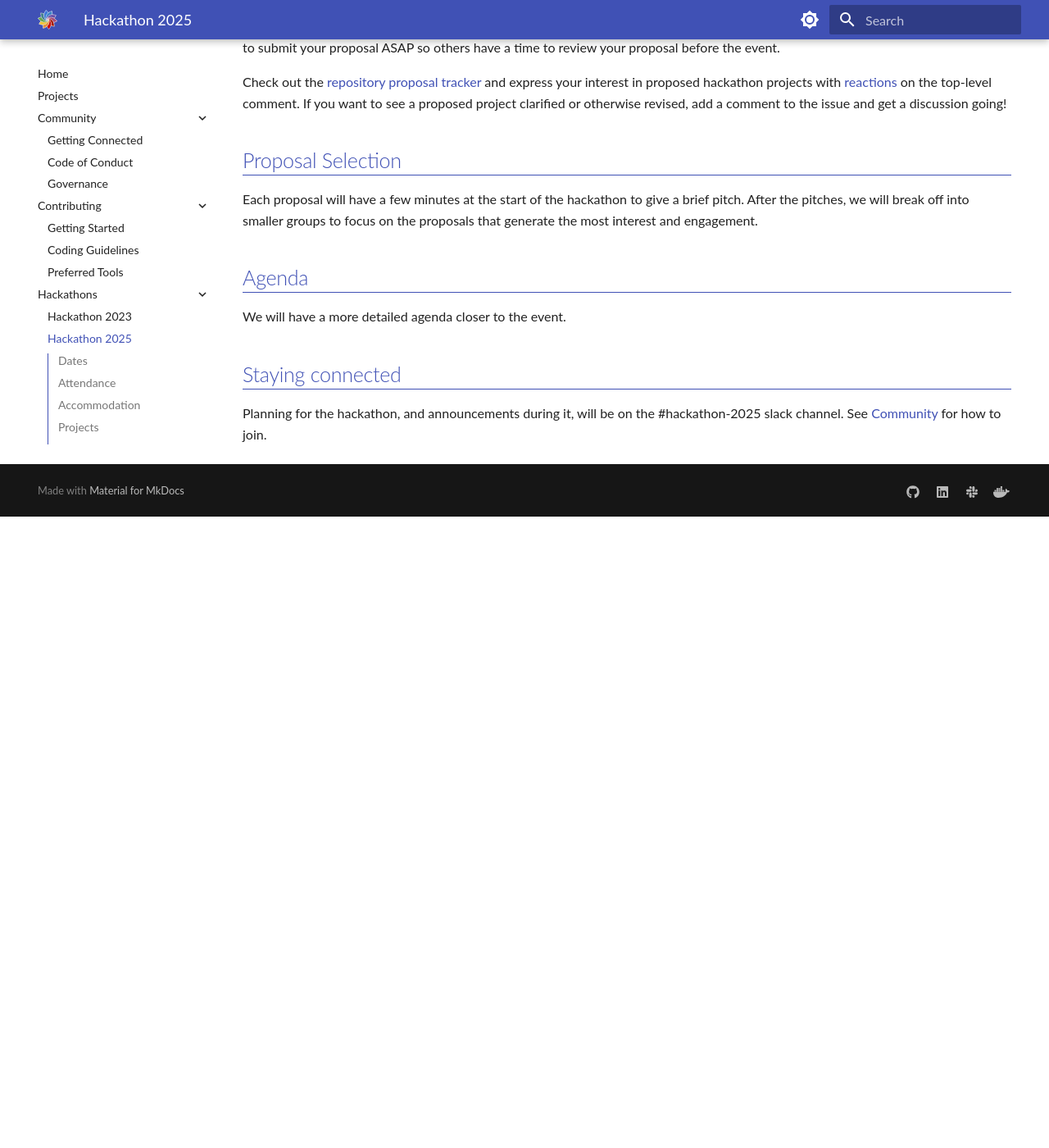
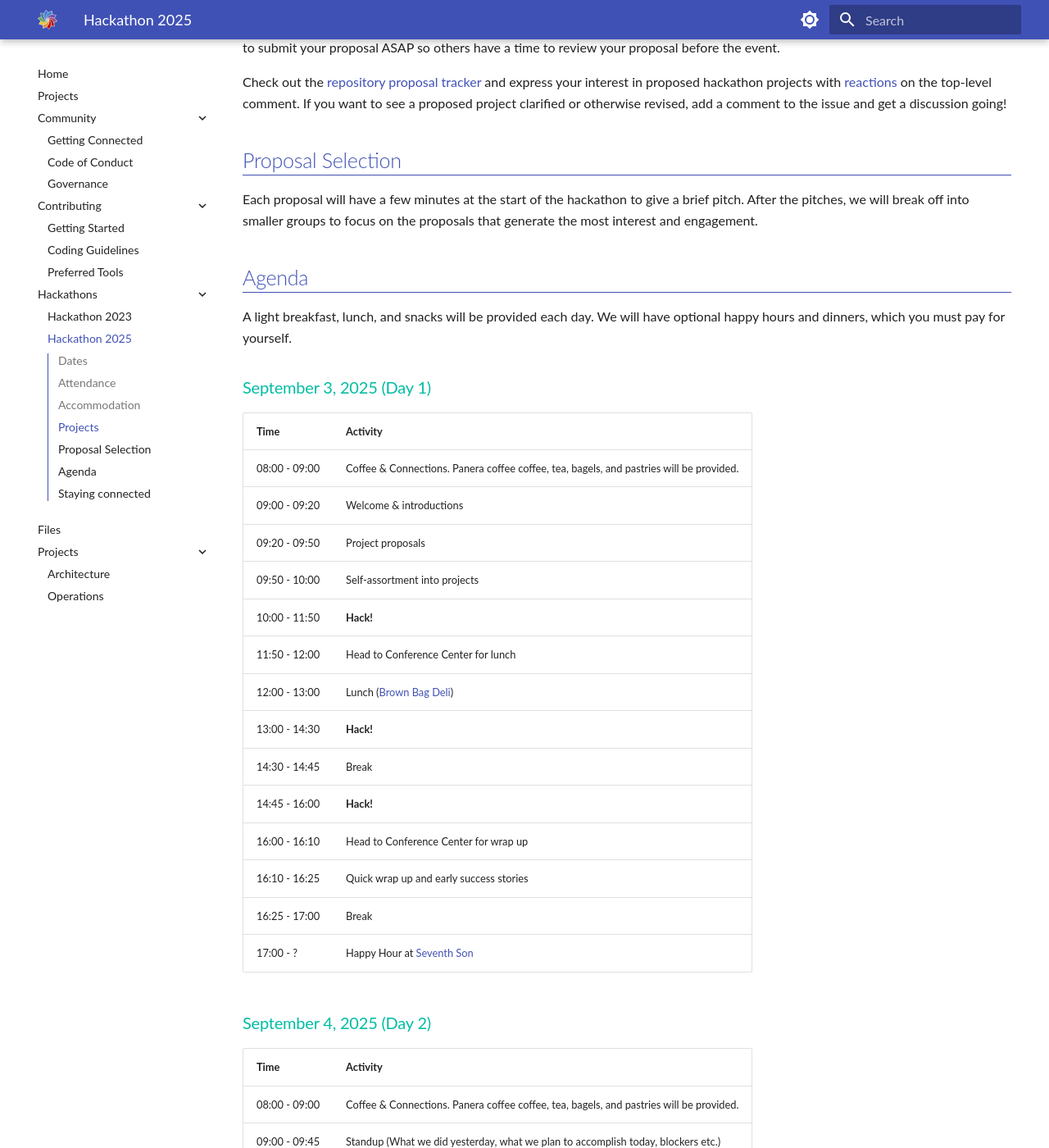
Before and after one commit to biocommons/biocommons.github.io, an MkDocs documentation site: the page built from docs/hackathons/2025.md, in a window 1280 px wide and 1400 px high, scrolled down 2244 px. Shown: the whole window at 82% size. Built offline with MkDocs 1.6.1 and Material for MkDocs 9.7.7, drawn with Linux system fonts in a browser that asks for light colours; before the commit the page ends 2874 px from its top, so only the background shows below that; some of the changed text lies outside the part shown.

Commit message:
docs: add tentative schedule

```diff
--- a/docs/hackathons/2025.md
+++ b/docs/hackathons/2025.md
@@ -69,7 +69,57 @@ generate the most interest and engagement.
 
 ## Agenda
 
-We will have a more detailed agenda closer to the event.
+A light breakfast, lunch, and snacks will be provided each day. We will have optional
+happy hours and dinners, which you must pay for yourself.
+
+### September 3, 2025 (Day 1)
+
+| Time | Activity |
+| ---- | -------- |
+| 08:00 - 09:00 | Coffee & Connections. Panera coffee coffee, tea, bagels, and pastries will be provided. |
+| 09:00 - 09:20 | Welcome & introductions |
+| 09:20 - 09:50 | Project proposals |
+| 09:50 - 10:00 | Self-assortment into projects |
+| 10:00 - 11:50 | **Hack!** |
+| 11:50 - 12:00 | Head to Conference Center for lunch |
+| 12:00 - 13:00 | Lunch ([Brown Bag Deli](https://www.thebrownbaggv.com/menu-1)) |
+| 13:00 - 14:30 | **Hack!** |
+| 14:30 - 14:45 | Break |
+| 14:45 - 16:00 | **Hack!** |
+| 16:00 - 16:10 | Head to Conference Center for wrap up |
+| 16:10 - 16:25 | Quick wrap up and early success stories |
+| 16:25 - 17:00 | Break |
+| 17:00 - ? | Happy Hour at [Seventh Son](https://www.seventhsonbrewing.com/homepage) |
+
+### September 4, 2025 (Day 2)
+
+| Time | Activity |
+| ---- | -------- |
+| 08:00 - 09:00 | Coffee & Connections. Panera coffee coffee, tea, bagels, and pastries will be provided. |
+| 09:00 - 09:45 | Standup (What we did yesterday, what we plan to accomplish today, blockers etc.) |
+| 09:45 - 11:50 | **Hack!** |
+| 11:50 - 12:00 | Head to Conference Center for lunch |
+| 12:00 - 13:00 | Lunch (Catered Chipotle) |
+| 13:00 - 14:30 | **Hack!** |
+| 14:30 - 14:45 | Break |
+| 14:45 - 16:00 | **Hack!** |
+| 16:00 - 16:10 | Head to Conference Center for wrap up |
+| 16:10 - 16:25 | Quick wrap up and early success stories |
+| 16:25 - 17:00 | Break |
+| 17:00 - ? | Dinner at [North Market](https://northmarket.org/location/downtown-market/) |
+
+### September 5, 2025 (Day 3)
+
+| Time | Activity |
+| ---- | -------- |
+| 08:00 - 09:00 | Coffee & Connections. Panera coffee coffee, tea, bagels, and pastries will be provided. |
+| 09:00 - 09:45 | Standup (What we did yesterday, what we plan to accomplish today, blockers etc.) |
+| 09:45 - 11:50 | **Hack!** |
+| 11:50 - 12:00 | Head to Conference Center for lunch |
+| 12:00 - 13:00 | Lunch (Catered [Donatos](https://www.donatos.com)) |
+| 13:00 - 14:20 | **Hack!** |
+| 14:20 - 14:30 | Head to Conference Center for closing |
+| 14:30 - 14:55 | Closing |
 
 ## Staying connected
 
```
